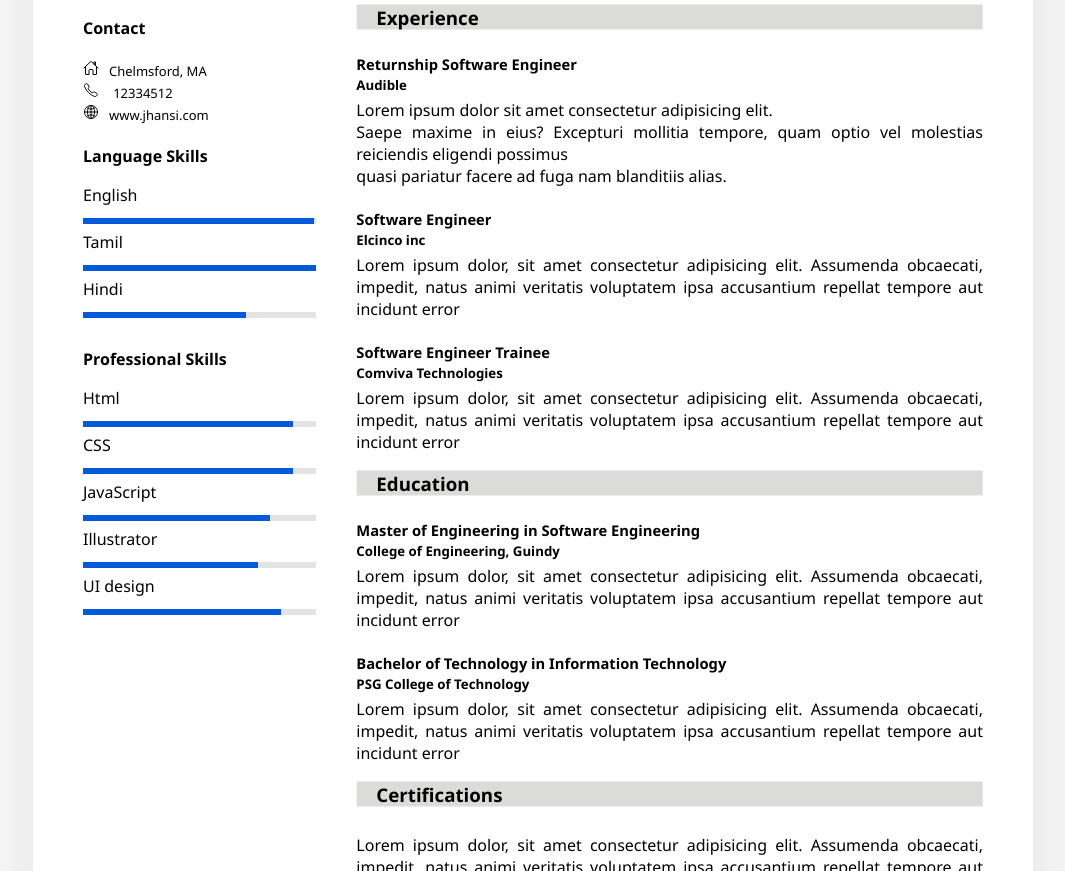
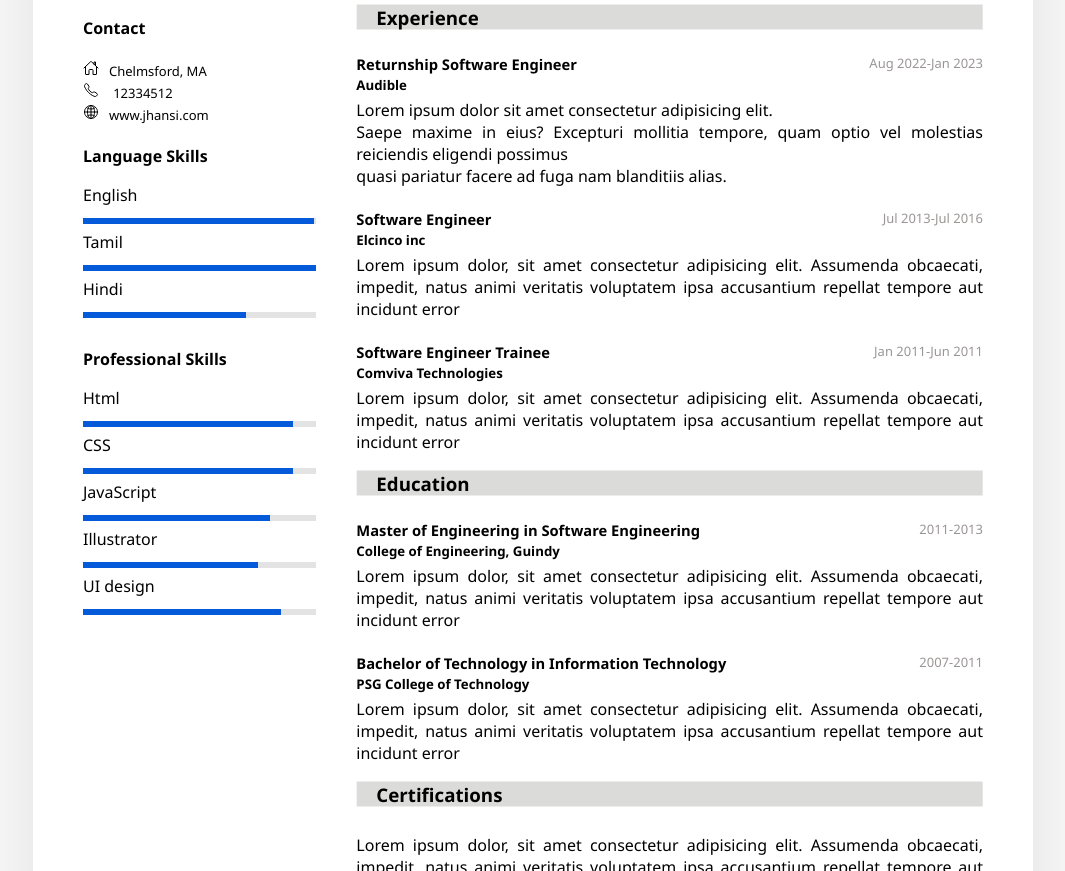
Before and after one commit to Jhansisridevi/PA_307, a plain HTML site: page index.html in a window 1280 px wide. Shown: the part 437-1308 px from the top of the page, without its empty margins (107-1172 px from the left). Drawn offline with nearby package versions, Linux system fonts and the light colour scheme.

Commit message:
Modifications to HTML and CSS

```diff
--- a/index.html
+++ b/index.html
@@ -116,7 +116,7 @@
                     </div>
                     <div class="box-exp">
                         <div class="box-company">
-                            <h5>Returnship Software Engineer</h5>
+                            <h5>Returnship Software Engineer<span class="year">Aug 2022-Jan 2023</span></h5>
                             <h5>Audible</h5>
                             <p>Lorem ipsum dolor sit amet consectetur adipisicing elit. <br>Saepe maxime in eius?
                                 Excepturi
@@ -127,7 +127,7 @@
                     </div>
                     <div class="box-exp">
                         <div class="box-company">
-                            <h5>Software Engineer</h5>
+                            <h5>Software Engineer<span class="year">Jul 2013-Jul 2016</span></h5>
                             <h5>Elcinco inc</h5>
                             <p>Lorem ipsum dolor, sit amet consectetur adipisicing elit. Assumenda obcaecati, impedit,
                                 natus animi veritatis voluptatem ipsa accusantium repellat tempore aut incidunt error
@@ -136,7 +136,7 @@
                     </div>
                     <div class="box-exp">
                         <div class="box-company">
-                            <h5>Software Engineer Trainee</h5>
+                            <h5>Software Engineer Trainee <span class="year">Jan 2011-Jun 2011</span></h5>
                             <h5>Comviva Technologies</h5>
                             <p>Lorem ipsum dolor, sit amet consectetur adipisicing elit. Assumenda obcaecati, impedit,
                                 natus animi veritatis voluptatem ipsa accusantium repellat tempore aut incidunt error
@@ -151,7 +151,7 @@
                         </div>
                         <div class="box-exp">
                             <div class="box-company">
-                                <h5>Master of Engineering in Software Engineering</h5>
+                                <h5>Master of Engineering in Software Engineering<span class="year">2011-2013</span></h5>
                                 <h5>College of Engineering, Guindy</h5>
                                 <p>Lorem ipsum dolor, sit amet consectetur adipisicing elit. Assumenda obcaecati,
                                     impedit,
@@ -161,7 +161,7 @@
                         </div>
                         <div class="box-exp">
                             <div class="box-company">
-                                <h5>Bachelor of Technology in Information Technology</h5>
+                                <h5>Bachelor of Technology in Information Technology<span class="year">2007-2011</span></h5>
                                 <h5>PSG College of Technology</h5>
                                 <p>Lorem ipsum dolor, sit amet consectetur adipisicing elit. Assumenda obcaecati,
                                     impedit,
--- a/style.css
+++ b/style.css
@@ -186,16 +186,22 @@ body {
 .box-company h5 {
     margin-top: -3px;
     margin-bottom: 5px;
+    font-weight: 700;
+}
+.box-company .year{
+    /* width:31%;
+    margin: 53%
+    padding: 0; */
+    float:right;
+    font-size:small;
+    font-weight: 400;
+    color:#9b9696
 }
 
 .about p {
     font-size: medium;
     text-align: justify;
     margin-bottom: 20px;
-}
-
-.about .box-exp .box-company h5 {
-    font-weight: 700;
 }
 
 .about .box-exp .box-company h5:nth-child(1) {
@@ -208,7 +214,7 @@ body {
     font-size: 16px;
 }
 
-.about .skills .box {
+ .skills .box {
     position: relative;
     width: 100%;
     display: grid;
@@ -217,12 +223,12 @@ body {
     align-items: center;
 }
 
-.about .skills .box h4 {
+ .skills .box h4 {
     font-weight: 500;
     margin-bottom: 20px;
 }
 
-.about .skills .box .percent {
+.skills .box .percent {
     position: relative;
     width: 100%;
     height: 10px;
@@ -298,6 +304,10 @@ body {
         float: left;
         margin-left: 216px;
     }
+    .icon{
+        justify-content: flex-end;
+    }
+
 }
 
 /* .box2{
```
